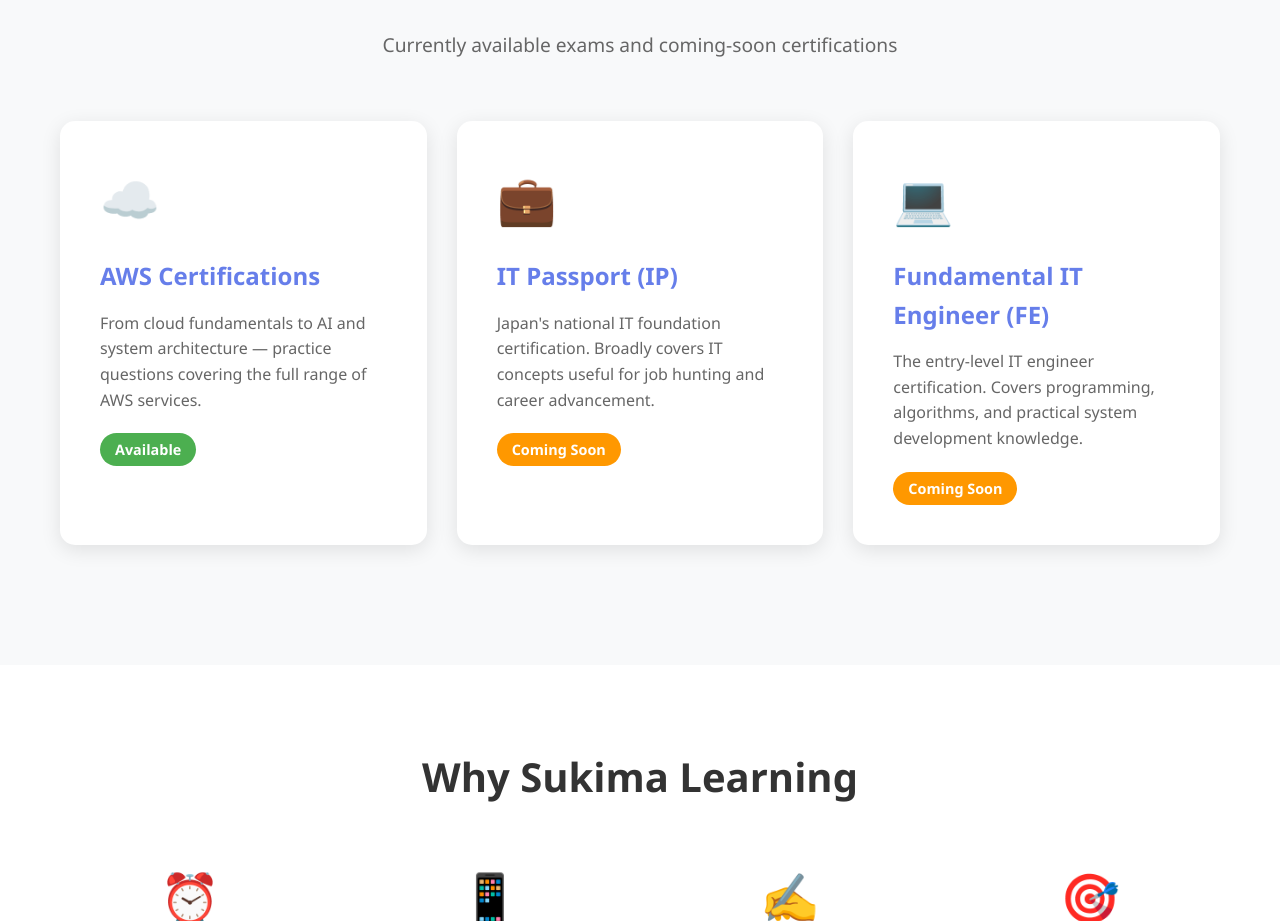
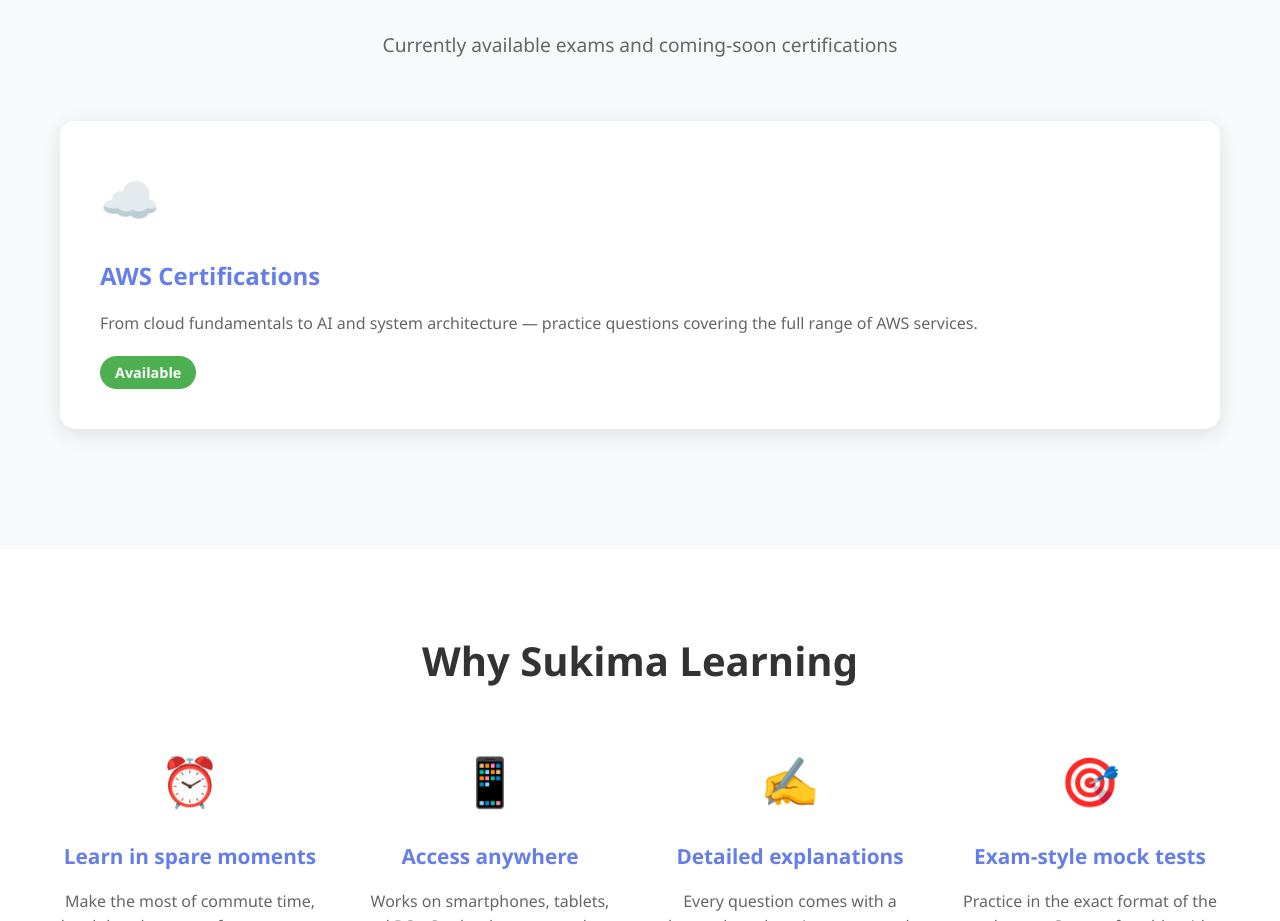
Before and after one commit to murakamihiroaki1/sukima-learning, a plain HTML site: page index.html in a window 1280 px wide. Shown: the part 780-1701 px from the top of the page. Drawn offline with Linux system fonts and the light colour scheme.

Commit message:
Remove IT Passport and Fundamental IT Engineer cards from top page

```diff
--- a/index.html
+++ b/index.html
@@ -3,20 +3,20 @@
 <head>
     <meta charset="UTF-8">
     <meta name="viewport" content="width=device-width, initial-scale=1.0">
-    <title>Sukima Learning - IT Certification Practice | AWS, IT Passport, FE</title>
-    <meta name="description" content="Prepare for IT certification exams in your spare time. AWS (CLF, AIF, SAA, DVA), IT Passport, and more. Free question sets and mock exams.">
+    <title>Sukima Learning - IT Certification Practice | AWS</title>
+    <meta name="description" content="Prepare for IT certification exams in your spare time. AWS (CLF, AIF, SAA, DVA) and more. Free question sets and mock exams.">
     <link rel="canonical" href="https://sukima-learning.com/">
     <!-- OGP -->
     <meta property="og:type" content="website">
-    <meta property="og:title" content="Sukima Learning - IT Certification Practice | AWS, IT Passport, FE">
-    <meta property="og:description" content="Prepare for IT certification exams in your spare time. AWS (CLF, AIF, SAA, DVA), IT Passport, and more. Free question sets and mock exams.">
+    <meta property="og:title" content="Sukima Learning - IT Certification Practice | AWS">
+    <meta property="og:description" content="Prepare for IT certification exams in your spare time. AWS (CLF, AIF, SAA, DVA) and more. Free question sets and mock exams.">
     <meta property="og:url" content="https://sukima-learning.com/">
     <meta property="og:site_name" content="Sukima Learning">
     <meta property="og:locale" content="en_US">
     <!-- Twitter Card -->
     <meta name="twitter:card" content="summary">
-    <meta name="twitter:title" content="Sukima Learning - IT Certification Practice | AWS, IT Passport, FE">
-    <meta name="twitter:description" content="Prepare for IT certification exams in your spare time. AWS (CLF, AIF, SAA, DVA), IT Passport, and more. Free question sets and mock exams.">
+    <meta name="twitter:title" content="Sukima Learning - IT Certification Practice | AWS">
+    <meta name="twitter:description" content="Prepare for IT certification exams in your spare time. AWS (CLF, AIF, SAA, DVA) and more. Free question sets and mock exams.">
     <!-- ========================================================
          Google Analytics 4
          TODO: Replace G-XXXXXXXXXX with your actual Measurement ID
@@ -546,19 +546,6 @@
                 <span class="cert-status status-available">Available</span>
             </a>
 
-            <div class="cert-card">
-                <div class="cert-icon">💼</div>
-                <h3>IT Passport (IP)</h3>
-                <p>Japan's national IT foundation certification. Broadly covers IT concepts useful for job hunting and career advancement.</p>
-                <span class="cert-status status-coming">Coming Soon</span>
-            </div>
-
-            <div class="cert-card">
-                <div class="cert-icon">💻</div>
-                <h3>Fundamental IT Engineer (FE)</h3>
-                <p>The entry-level IT engineer certification. Covers programming, algorithms, and practical system development knowledge.</p>
-                <span class="cert-status status-coming">Coming Soon</span>
-            </div>
         </div>
     </section>
 
```
